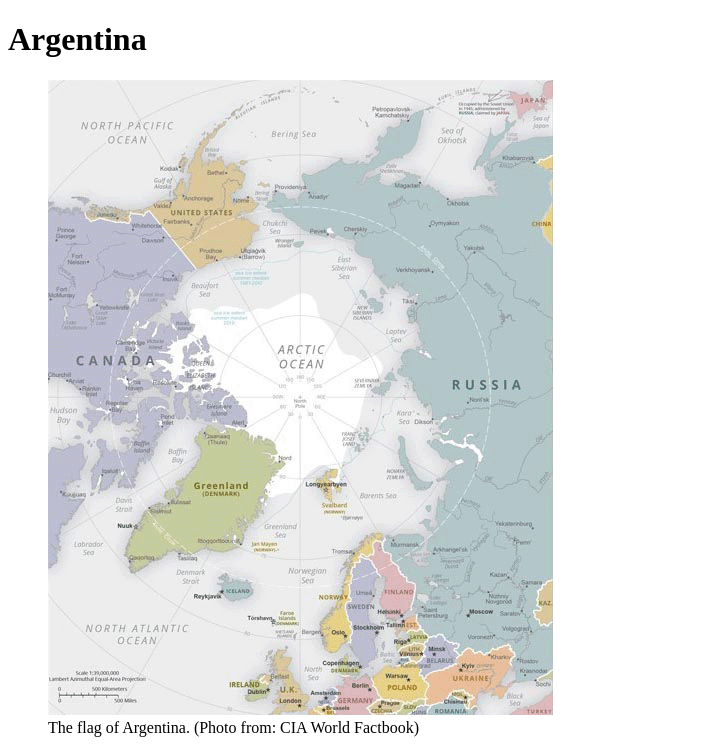
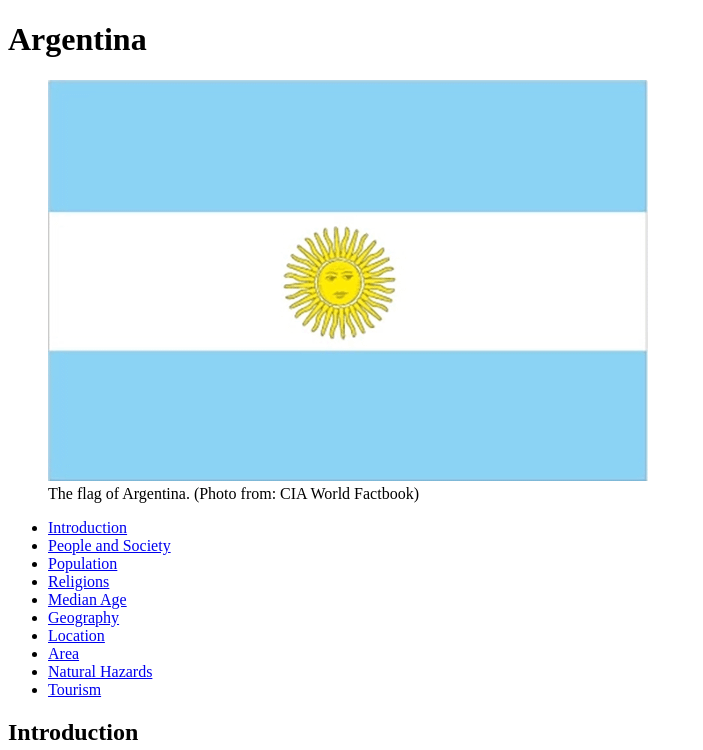
Before and after one commit to sxd15/sxd15.github.io, a plain HTML site: page argentina.html in a window 1280 px wide. Shown: the top 750 px of the page, without its empty margins (0-703 px from the left). Drawn offline with Linux system fonts and the light colour scheme.

Commit message:
making image

```diff
--- a/argentina.html
+++ b/argentina.html
@@ -12,7 +12,7 @@
         </header>
 
         <figure>
-            <img src="../sxd15.github.io/arctic-cia-world-factbook-edit.png" alt="The flag of Argentina">
+            <img src="../sxd15.github.io/argentina-flag.png" alt="The flag of Argentina">
             <figcaption>The flag of Argentina. (Photo from: CIA World Factbook)</figcaption>
         </figure>
 
```
